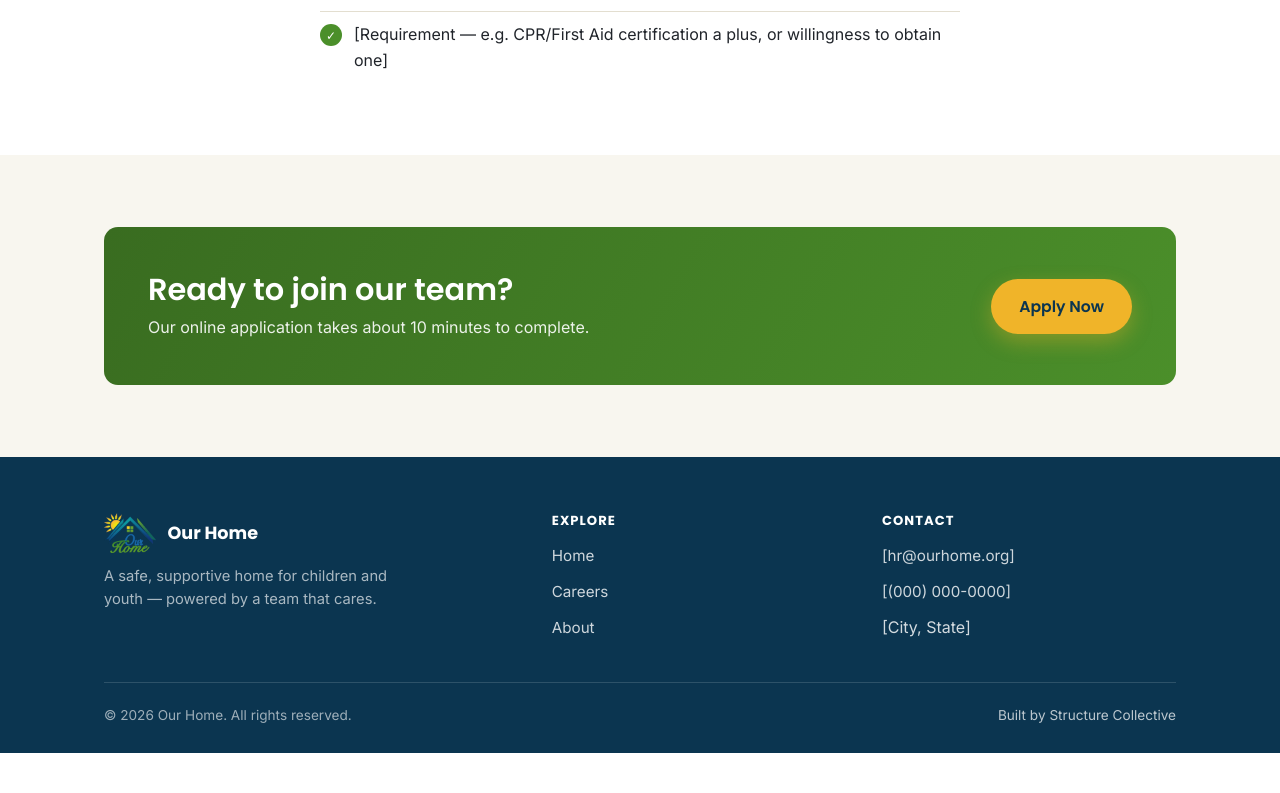
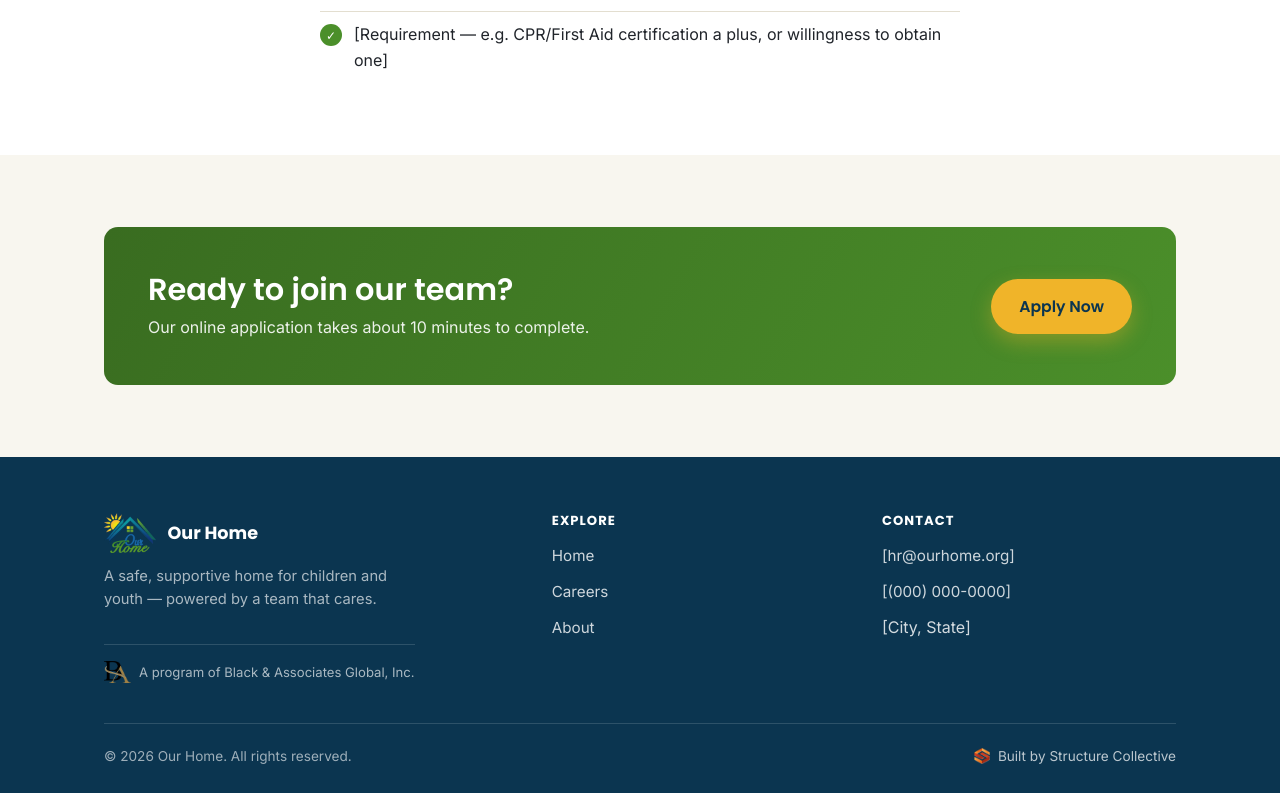
Before and after one commit to StructureCollective/our-home-site, a plain HTML site: page index.html in a window 1280 px wide. Shown: the part 2185-2978 px from the top of the page. Before the commit the page ends 2938 px from the top, so only its background shows below. Drawn offline with Linux system fonts and the light colour scheme.

Commit message:
footer and logo update

```diff
--- a/index.html
+++ b/index.html
@@ -165,6 +165,10 @@
             <span class="footer-brand-text">Our Home</span>
           </div>
           <p class="footer-tagline">A safe, supportive home for children and youth — powered by a team that cares.</p>
+          <div class="footer-operated-by">
+            <img src="assets/images/ba-logo-icon.png" alt="Black &amp; Associates Global, Inc. logo">
+            <span>A program of Black &amp; Associates Global, Inc.</span>
+          </div>
         </div>
         <div class="footer-col">
           <h4>Explore</h4>
@@ -185,7 +189,7 @@
       </div>
       <div class="footer-bottom">
         <span>&copy; <span data-year></span> Our Home. All rights reserved.</span>
-        <a class="built-by" href="https://structurecollective.com" target="_blank" rel="noopener">Built by Structure Collective</a>
+        <a class="built-by" href="https://structurecollective.com" target="_blank" rel="noopener"><img src="assets/images/sc-logo.png" alt="">Built by Structure Collective</a>
       </div>
     </div>
   </footer>
--- a/styles.css
+++ b/styles.css
@@ -623,6 +623,17 @@ img { max-width: 100%; display: block; }
   font-size: 1.1rem;
 }
 .footer-tagline { color: rgba(255, 255, 255, 0.65); font-size: 0.92rem; max-width: 34ch; }
+.footer-operated-by {
+  display: inline-flex;
+  align-items: center;
+  gap: 8px;
+  margin-top: 16px;
+  padding-top: 16px;
+  border-top: 1px solid rgba(255, 255, 255, 0.14);
+  color: rgba(255, 255, 255, 0.65);
+  font-size: 0.82rem;
+}
+.footer-operated-by img { height: 22px; width: auto; }
 .footer-col h4 {
   color: #fff;
   font-size: 0.82rem;
```
Also changed, not shown: about/index.html (+5 -1 lines), applications/index.html (+5 -1 lines), assets/images/ba-logo-icon.png (added), assets/images/sc-logo.png (added).
